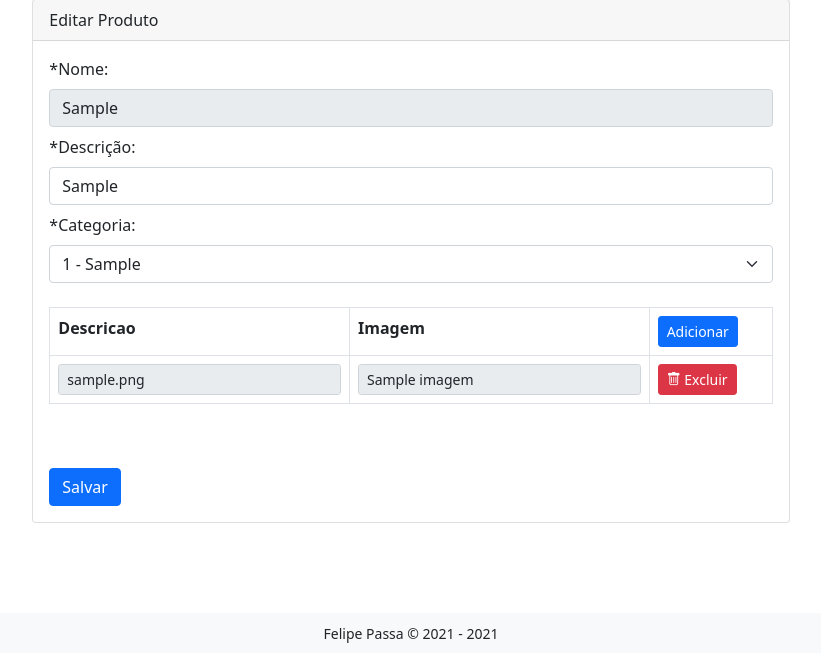
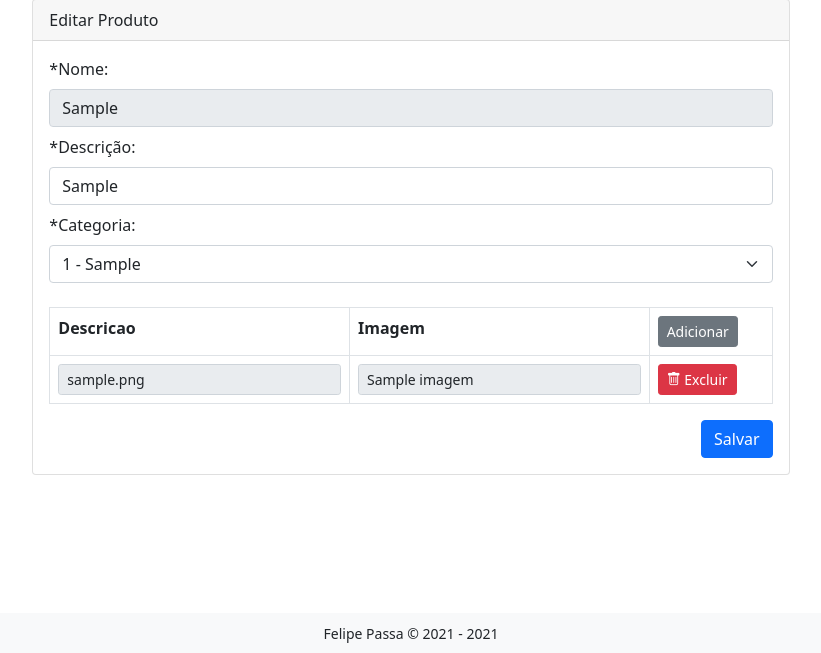
Before and after one commit to felipewpassa/php-cadastro-produtos, a PHP site: page /astrusweb-cadProdutos/produtos/editar/1 in a window 1280 px wide. Shown: the part 147-800 px from the top of the page, without its empty margins (229-1050 px from the left). Run offline with PHP 8.4, Linux system fonts and the light colour scheme; tables that the repository leaves empty or names only in its code hold one stand-in row (values such as "Sample post"); data that the repository does not hold is empty; some libraries are stand-ins or nearby versions.

Commit message:
ajustes design formulario de edicao de produtos

```diff
--- a/app/Views/pages/produtos/editar.php
+++ b/app/Views/pages/produtos/editar.php
@@ -40,7 +40,7 @@
                             <th>Imagem</th>
                             <th>
                                 <div class="input-group input-group-sm">
-                                    <input class="btn btn-primary" type="button" name="add" id="add" value="Adicionar">
+                                    <input class="btn btn-secondary" type="button" name="add" id="add" value="Adicionar">
                                 </div>
                             </th>
                         </tr>
@@ -68,8 +68,9 @@
 
                     </table>
                 </div>
-
-                <input type="submit" value="Salvar" class="btn btn-primary mt-5">
+                <div class="d-grid gap-2 d-md-flex justify-content-md-end">
+                    <input type="submit" value="Salvar" class="btn btn-primary">
+                </div>
             </form>
 
         </div>
```
